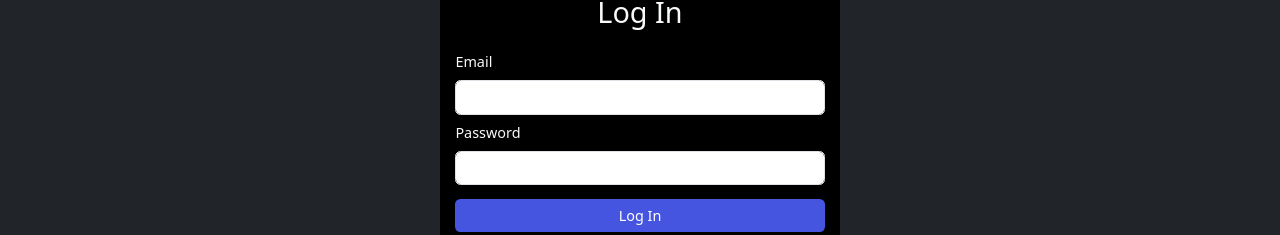
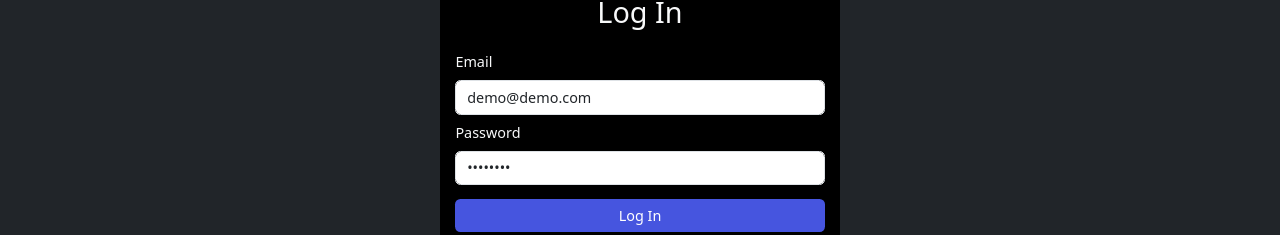
Before and after one commit to vpat95/coin-tracker, a React (Vite) app: page /login in a window 1280 px wide. Shown: the part 154-389 px from the top of the page. Built offline with nearby package versions, Linux system fonts and the light colour scheme; no server answers.

Commit message:
adding default demo credentials

```diff
--- a/src/pages/Login.jsx
+++ b/src/pages/Login.jsx
@@ -1,13 +1,16 @@
-import React,{useEffect, useRef} from 'react'
+import React,{useEffect, useRef, useState} from 'react'
 import { useAuth } from '../context/AuthContext'
 import {Link, useNavigate} from 'react-router-dom'
 import {Card, Form, Button, Container} from 'react-bootstrap'
 
 function Login() {
     const {user, loginUser} = useAuth()
+    const [login, setLoginInfo] = useState({
+        email: 'demo@demo.com',
+        password: 'demo1234'
+    })
     const navigate = useNavigate()
-    const emailRef = useRef(null)
-    const passwordRef = useRef(null)
+
 
     useEffect(() => {
         if(user){
@@ -15,10 +18,19 @@ function Login() {
         }
     },[])
 
+    function handleChange(e){
+        const name = e.target.name
+        const value = e.target.value
+        setLoginInfo({
+            ...login,
+            [name]:value
+        })
+    }
+
     function handleSubmit(e){
         e.preventDefault()
-        const email = emailRef.current.value
-        const password = passwordRef.current.value
+        const email = login.email
+        const password = login.password
 
         const userInfo = {email, password}
         loginUser(userInfo)
@@ -36,11 +48,11 @@ function Login() {
                         <Form className="text-light" onSubmit={handleSubmit}>
                             <Form.Group id="email">
                                 <Form.Label>Email</Form.Label>
-                                <Form.Control type="email" ref={emailRef} required/>
+                                <Form.Control onChange={handleChange} name='email' type="email" value={login.email} required/>
                             </Form.Group>
                             <Form.Group className="pt-2" id="password">
                                 <Form.Label>Password</Form.Label>
-                                <Form.Control type="password" ref={passwordRef} required/>
+                                <Form.Control onChange={handleChange} name='password' type="password" value={login.password} required/>
                             </Form.Group>
                             <Button type="submit" className='w-100 mt-3' style={{background: '#4655df', border:'none'}}>Log In</Button>
                         </Form>
```
